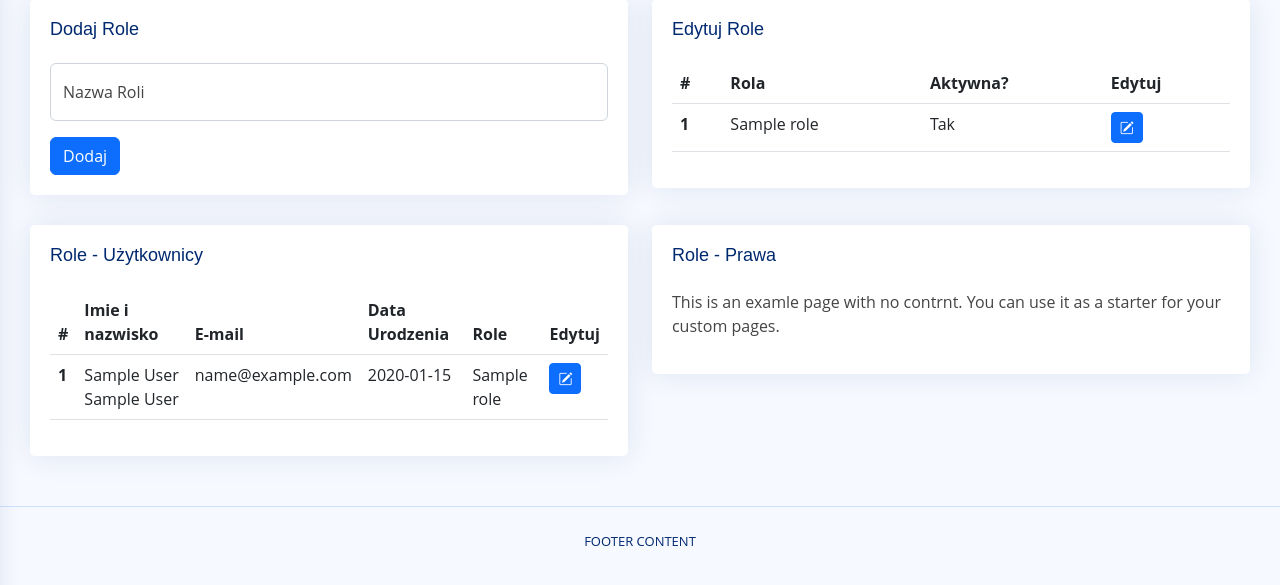
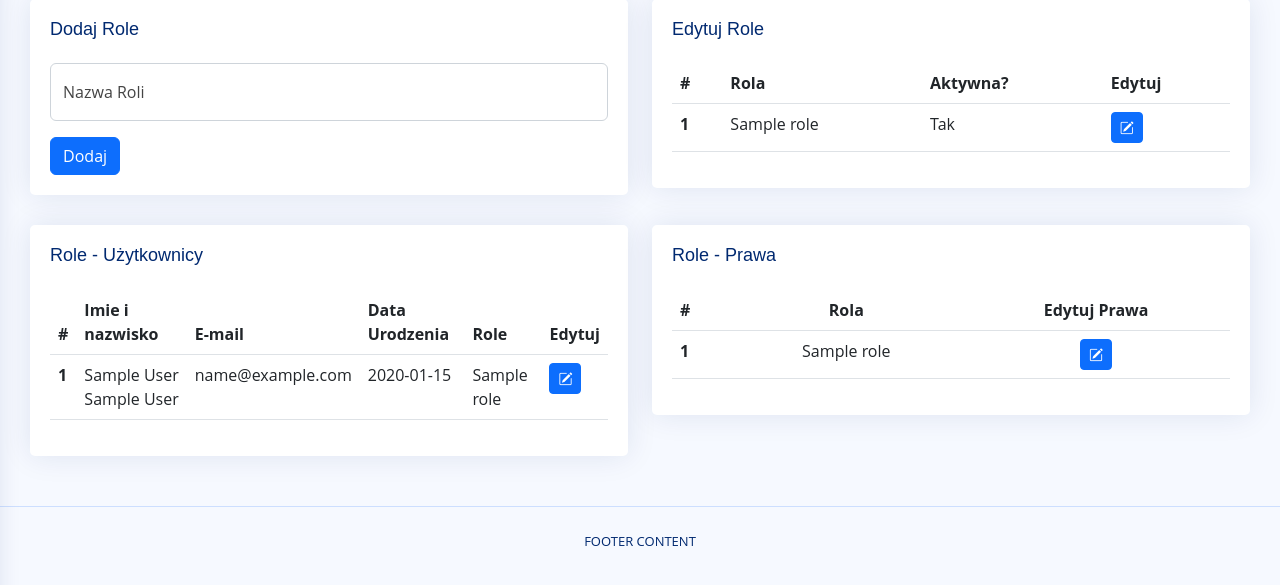
Before and after one commit to luncer1/PoMPA, a Flask app: page /role-management in a window 1280 px wide. Shown: the part 147-732 px from the top of the page. Run offline with Flask 3, Linux system fonts and the light colour scheme; a user stored in the database is signed in; tables that the repository leaves empty hold one stand-in row (values such as "Sample post"); some libraries are stand-ins or nearby versions.

Commit message:
Added managing persmissions for roles

```diff
--- a/pompa/models.py
+++ b/pompa/models.py
@@ -190,11 +190,11 @@ class User(db.Model, UserMixin):
         permissions = []
         for role in self.roles:
             for permission in role.permissions:
-                if permission not in permissions:
-                    permissions.append(str(permission))
+                if permission.name not in permissions:
+                    permissions.append(permission.name)
         for permission in self.permissions:
-            if permission not in permissions:
-                permissions.append(str(permission))
+            if permission.name not in permissions:
+                permissions.append(permission.name)
         return permissions
 
 
--- a/pompa/routes.py
+++ b/pompa/routes.py
@@ -21,14 +21,14 @@ def login_only_for_guest(f):
     return wrap
 
 
-def check_permission(required_permissions):
+def check_permission(required_permissions):  # ALWAYS PASS LIST AS ARGUMENT
     def decorator(fun):
         @wraps(fun)
         def wrapper(*args, **kwargs):
             if all(permission in current_user.get_all_permissions() for permission in required_permissions):
                 return fun(*args, **kwargs)
             else:
-                flash('Brak uprawnien!', 'error')
+                flash('Brak uprawnień!', 'error')
                 return redirect(url_for('dashboard'))
         return wrapper
     return decorator
@@ -86,7 +86,7 @@ def logout():
 
 
 @app.route('/profile/<id>', methods=['GET', 'POST'])
-@login_required
+@check_permission(['Dodawanie'])
 def profile(id):
     user = User.query.filter_by(id=id).first()
     # Change password
@@ -240,3 +240,44 @@ def api_role_management_save_role():
             return_json['value'] = selected_role.is_active
             return_json['role'] = selected_role.name
         return json.dumps(return_json), 200
+
+
+@app.route('/role-management/edit-role-permissions', methods=['POST'])
+def api_role_management_edit_role_permissions():
+    all_permissions = Permission.query.all()
+    if request.method == 'POST':
+        selected_role = Role.query.filter_by(
+            id=request.form.get('role_id')).first()
+        if selected_role.name == "Admin":
+            flash('Nie możesz edytować admina', 'error')
+            return '', 400
+        return json.dumps({'role': selected_role.name,
+                           'all_permissions': [permission.name for permission in all_permissions],
+                           'role_permissions': [permission.name for permission in selected_role.permissions],
+                           'role_id': selected_role.id
+                           })
+
+
+@app.route('/role-management/save-role-permissions', methods=['POST'])
+def api_role_management_save_role_permissions():
+    if request.method == 'POST':
+        selected_role = Role.query.filter_by(
+            id=request.form.get('role_id')).first()
+        if request.form.get('permissions') == "":
+            selected_permissions = ""
+        else:
+            selected_permissions = request.form.get('permissions').split(',')
+
+        for permission in selected_permissions:
+            permission_object = Permission.query.filter_by(
+                name=permission).first()
+            if permission_object not in selected_role.permissions:
+                selected_role.add_permission(permission_object)
+        selected_role.submit_changes(current_user.id)
+        for permission in selected_role.permissions[:]:
+            if permission.name not in selected_permissions:
+                selected_role.remove_permission(permission)
+                selected_role.submit_changes(current_user.id)
+        flash('Prawa zapisane', 'success')
+        return json.dumps({'role': 'asd'
+                           }), 200
--- a/pompa/templates/profile.html
+++ b/pompa/templates/profile.html
@@ -75,10 +75,7 @@
 
                             <div class="tab-pane fade show active profile-overview" id="profile-overview">
                                 <h5 class="card-title">Opis</h5>
-                                <p class="small fst-italic">Sunt est soluta temporibus accusantium neque nam maiores
-                                    cumque temporibus. Tempora libero non est unde veniam est qui dolor. Ut sunt iure
-                                    rerum quae quisquam autem eveniet perspiciatis odit. Fuga sequi sed ea saepe at
-                                    unde.</p>
+                                <p class="small fst-italic">{{viewed_user.description}}</p>
 
                                 <h5 class="card-title">Szczegóły profilu</h5>
 
--- a/pompa/templates/role-management.html
+++ b/pompa/templates/role-management.html
@@ -111,14 +111,14 @@
                                     <td>{% if single_role.is_active == True %} Tak {%else%} Nie
                                         {%endif%}</td>
                                     <td><button type="button" class="btn btn-primary btn-sm edit-role"
-                                            data-role-id="{{ single_role.id }}">
+                                            data-role-id="{{ single_role.id }}" {%if single_role.name=="Admin" %}
+                                            disabled {%endif%}>
                                             <i class="bi bi-pencil-square"></i>
                                         </button></td>
                                 </tr>
                                 {% endfor %}
                             </tbody>
                         </table>
-                        </p>
                     </div>
                 </div>
 
@@ -193,8 +193,52 @@
                 <div class="card">
                     <div class="card-body">
                         <h5 class="card-title">Role - Prawa</h5>
-                        <p>This is an examle page with no contrnt. You can use it as a starter for your custom pages.
-                        </p>
+                        <table class="table table-hover">
+                            <thead>
+                                <tr>
+                                    <th scope="col">#</th>
+                                    <th scope="col" style="text-align:center">Rola</th>
+                                    <th scope="col" style="text-align:center">Edytuj Prawa</th>
+                                </tr>
+                            </thead>
+                            <tbody>
+                                <div class="modal fade" id="role-edit-permissions" tabindex="-1">
+                                    <div class="modal-dialog modal-dialog-centered">
+                                        <div class="modal-content">
+                                            <div class="modal-header">
+                                                <h5 class="modal-title">
+                                                </h5>
+                                                <button type="button" class="btn-close" data-bs-dismiss="modal"
+                                                    aria-label="Close"></button>
+                                            </div>
+                                            <div class="modal-body">
+
+                                            </div>
+                                            <div class="modal-footer">
+                                                <button type="button" class="btn btn-secondary"
+                                                    data-bs-dismiss="modal">Zamknij</button>
+                                                <button type="button" data-current-role=""
+                                                    class="btn btn-primary save-role-permissions">Zapisz</button>
+                                            </div>
+                                        </div>
+                                    </div>
+                                </div>
+                                {% for single_role in all_roles %}
+                                {%if single_role.is_active == True%}
+                                <tr id="role{{single_role.id}}">
+                                    <th scope="row">{{ single_role.id }}</th>
+                                    <td style="text-align:center">{{ single_role.name }}</td>
+                                    <td style="text-align:center"><button type="button"
+                                            class="btn btn-primary btn-sm edit-role-permissions"
+                                            data-role-id="{{ single_role.id }}" {%if single_role.name=="Admin" %}
+                                            disabled {%endif%}>
+                                            <i class="bi bi-pencil-square"></i>
+                                        </button></td>
+                                </tr>
+                                {%endif%}
+                                {% endfor %}
+                            </tbody>
+                        </table>
                     </div>
                 </div>
 
@@ -379,6 +423,60 @@
             }
         })
     })
+    $('.edit-role-permissions').click(function () {
+        $('#loading').css('display', 'block');
+        $.ajax({
+            type: "POST",
+            url: "{{ url_for('api_role_management_edit_role_permissions') }}",
+            data: {
+                'role_id': $(this).data('role-id')
+            },
+            success: function (data) {
+                $('#loading').css('display', 'none');
+                data = JSON.parse(data);
+                $('.save-role-permissions').data('current-role', data['role_id'])
+                $('#role-edit-permissions').modal('show');
+                $('#role-edit-permissions .modal-title').text(data['role']);
+                $('#role-edit-permissions .modal-body').text('');
+                data['all_permissions'].forEach(function (currentValue, index, arr) {
+                    $('#role-edit-permissions .modal-body').append($(`<button type="button" style="margin-right:5px" class="btn ${jQuery.inArray(currentValue, data['role_permissions']) == -1 ? 'btn-danger' : 'btn-success'} rounded-pill">${currentValue}</button>`).on('click', function () {
+                        $(this).toggleClass('btn-success');
+                        $(this).toggleClass('btn-danger');
+
+                    }))
+                })
+            },
+            error: function (data) {
+                $('#loading').css('display', 'none');
+                location.reload();
+            }
+        })
+    })
+    $('.save-role-permissions').click(function () {
+        $('#loading').css('display', 'block');
+        let selected_permissions = []
+        $('#role-edit-permissions .btn-success').each(function () {
+            selected_permissions.push($(this).text())
+        })
+        $.ajax({
+            type: "POST",
+            url: "{{ url_for('api_role_management_save_role_permissions') }}",
+            traditional: true,
+            data: {
+                'role_id': $(this).data('current-role'),
+                'permissions': [selected_permissions]
+            },
+            success: function (data) {
+                $('#loading').css('display', 'none');
+                data = JSON.parse(data);
+                $('#role-edit-permissions').modal('hide');
+                location.reload();
+            },
+            error: function (data) {
+                $('#loading').css('display', 'none');
+            }
+        })
+    })
 
 </script>
 {% endblock footer %}
```
